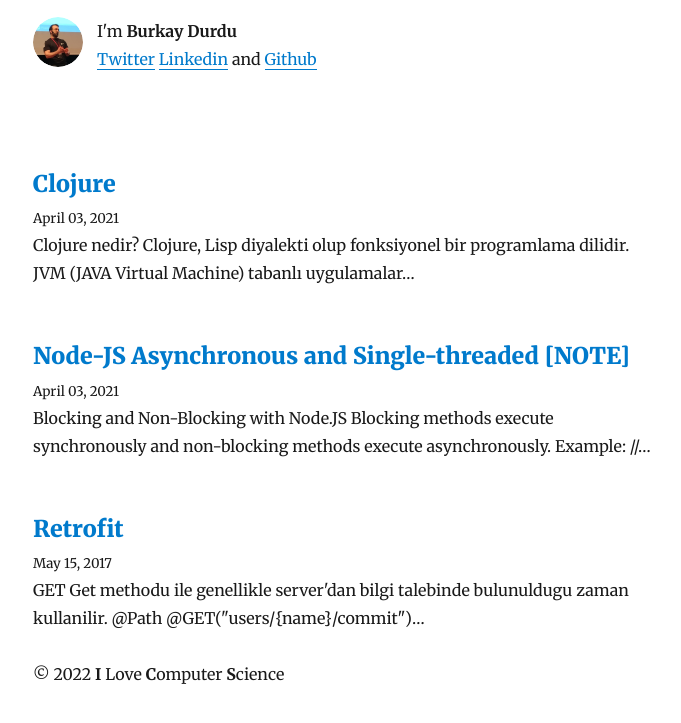
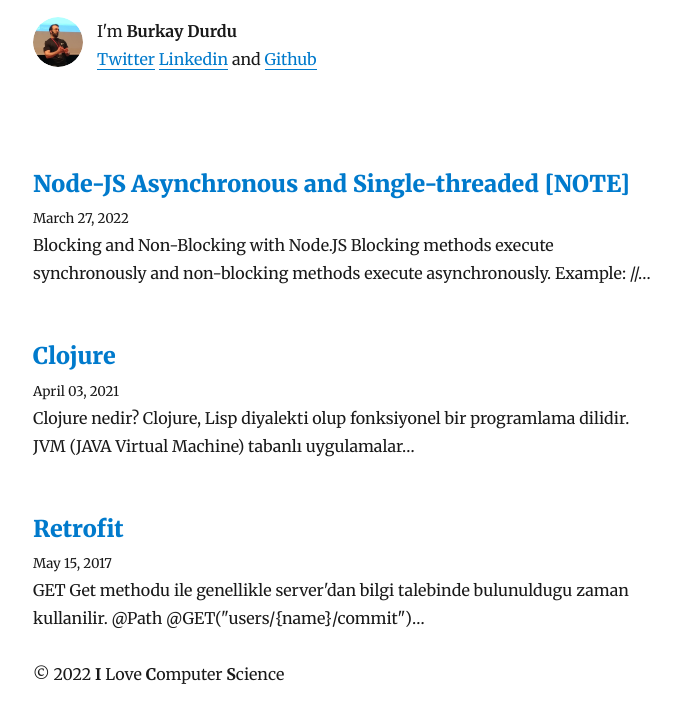
Before and after one commit to burkaydurdu/burkaydurdu.github.io, a Gatsby site: page / in a window 1280 px wide. Shown: the part 207-930 px from the top of the page, without its empty margins (292-973 px from the left). Built offline with nearby package versions, Linux system fonts and the light colour scheme; Gatsby itself is replaced by a stand-in of ours; some packages are replaced by stand-ins of ours.

Commit message:
Edited article

````diff
--- a/content/blog/nodejs-async/index.md
+++ b/content/blog/nodejs-async/index.md
@@ -1,12 +1,13 @@
 ---
 title: Node-JS Asynchronous and Single-threaded [NOTE]
-date: "2021-04-03"
+date: "2022-03-27"
 ---
 
 ### Blocking and Non-Blocking with Node.JS
 
 - **Blocking** methods execute synchronously and **non-blocking** methods execute asynchronously.
   - Example:
+
      ```javascript
       // This is a synchronous file read.
       const fs = require('fs');
````
